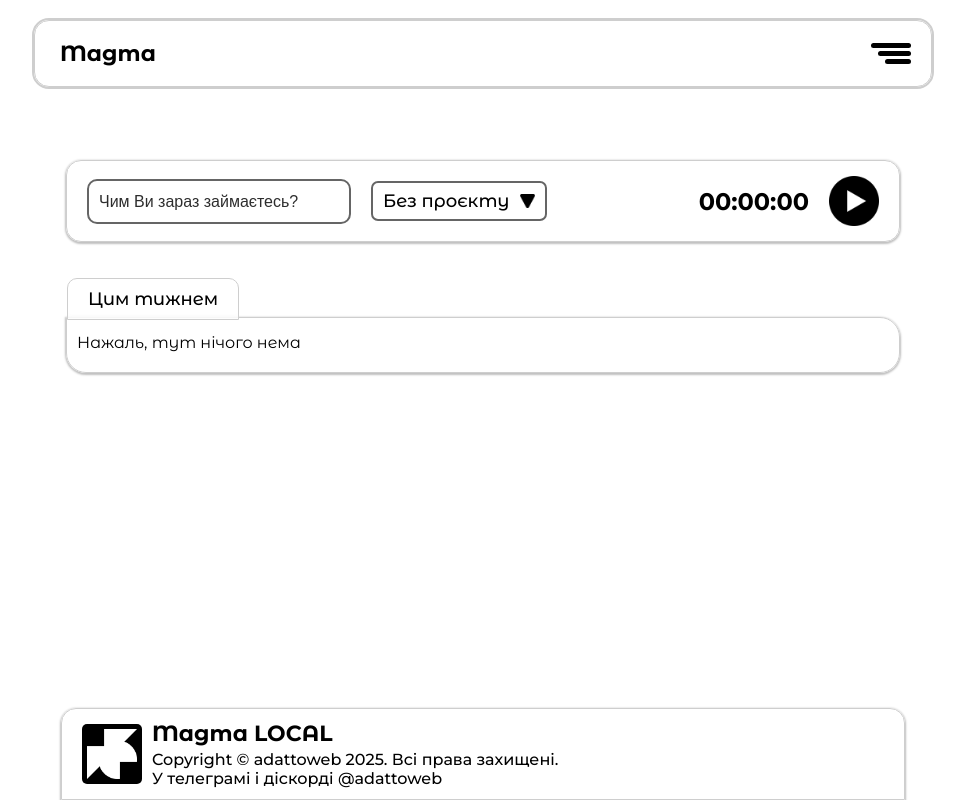
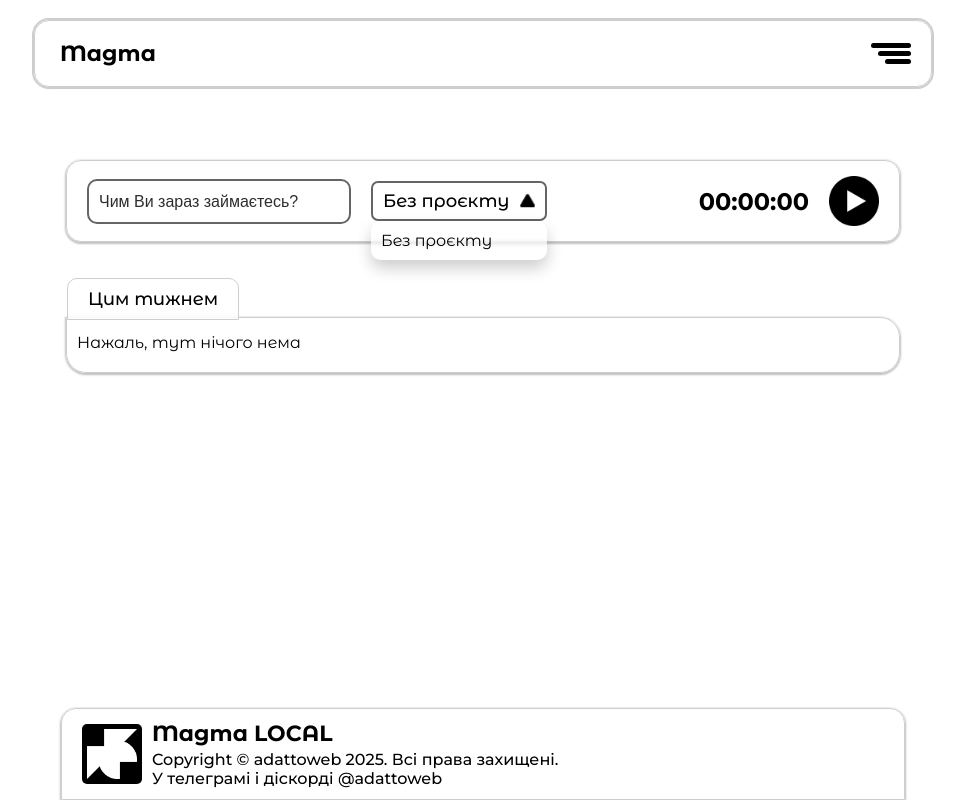
Before and after one commit to adattoweb/magma, a React (Vite) app: page /magma/trackers in a window 1280 px wide. Both pictures are taken after a click on the button "Без проєкту". Shown: the whole page, without its empty margins (157-1122 px from the left). Built offline with nearby package versions, Linux system fonts and the light colour scheme.

Commit message:
v0.3.8, change dropdown

```diff
--- a/src/components/Dropdown/Dropdown.css
+++ b/src/components/Dropdown/Dropdown.css
@@ -82,7 +82,7 @@
     background-color: rgba(40, 40, 40, 0.9);
 }
 
-.dropdown:hover .dropdown-content {
+.dropdown-content {
     display: block;
 }
 @media screen and (max-width: 1000px) {
--- a/src/components/Dropdown/Dropdown.jsx
+++ b/src/components/Dropdown/Dropdown.jsx
@@ -9,18 +9,18 @@
     const array = localStorage.getItem("tracker-projects") === null ? ["Без проєкту"] : localStorage.getItem("tracker-projects").split("^");
     if(startValue === undefined) startValue = array[0];
 
-    const [isRotate, setIsRotate] = useState(false);
+    const [isOpen, setIsOpen] = useState(false);
     const [select, setSelect] = useState(startValue);
     return (
-        <div className='dropdown' onMouseOver={() => setIsRotate(true)} onMouseOut={() => setIsRotate(false)}>
-            <button className='dropdown-btn'><p>{isEn && select === "Без проєкту" ? "Without project" : select}</p><img className={isRotate ? 'rotate' : ""} src={triangle} /></button>
-            <div className='dropdown-content'>
+        <div className='dropdown' onClick={() => setIsOpen(!isOpen)}>
+            <button className='dropdown-btn'><p>{isEn && select === "Без проєкту" ? "Without project" : select}</p><img className={isOpen ? 'rotate' : ""} src={triangle} /></button>
+            {isOpen && <div className='dropdown-content'>
                 {array.map((el, index) => <p onClick={() => {
                     setSelect(el);
                     changeProject !== undefined && changeProject(el);
                     editProject !== undefined && editProject(el);
                 }} key={el + index}>{isEn && el === "Без проєкту" ? "Without project" : el}</p>)}
-            </div>
+            </div>}
         </div>
     );
 }
--- a/src/pages/Analytics/components/Dropdown.jsx
+++ b/src/pages/Analytics/components/Dropdown.jsx
@@ -7,17 +7,17 @@
     const array = localStorage.getItem("tracker-projects") === null ? ["Без проєкту"] : localStorage.getItem("tracker-projects").split("^");
     if(startValue === undefined) startValue = array[0];
     array.unshift("Всі");
-    const [isRotate, setIsRotate] = useState(false);
+    const [isOpen, setIsOpen] = useState(false);
     const [select, setSelect] = useState(startValue);
     return (
-        <div className='dropdown' onMouseOver={() => setIsRotate(true)} onMouseOut={() => setIsRotate(false)}>
-            <button className='dropdown-btn'>{select} <img className={isRotate ? 'rotate' : ""} src={triangle} /></button>
-            <div className='dropdown-content'>
+        <div className='dropdown' onClick={() => setIsOpen(!isOpen)}>
+            <button className='dropdown-btn'>{select} <img className={isOpen ? 'rotate' : ""} src={triangle} /></button>
+            {isOpen && <div className='dropdown-content'>
                 {array.map((el, index) => <p onClick={() => {
                     setSelect(el);
                     changeProject !== undefined && changeProject(el);
                 }} key={el + index}>{el}</p>)}
-            </div>
+            </div>}
         </div>
     );
 }
```
Also changed, not shown: src/pages/Analytics/components/DaysDropdown.jsx (+6 -6 lines), 2 other files (tests, documents, lock files or other folders).
